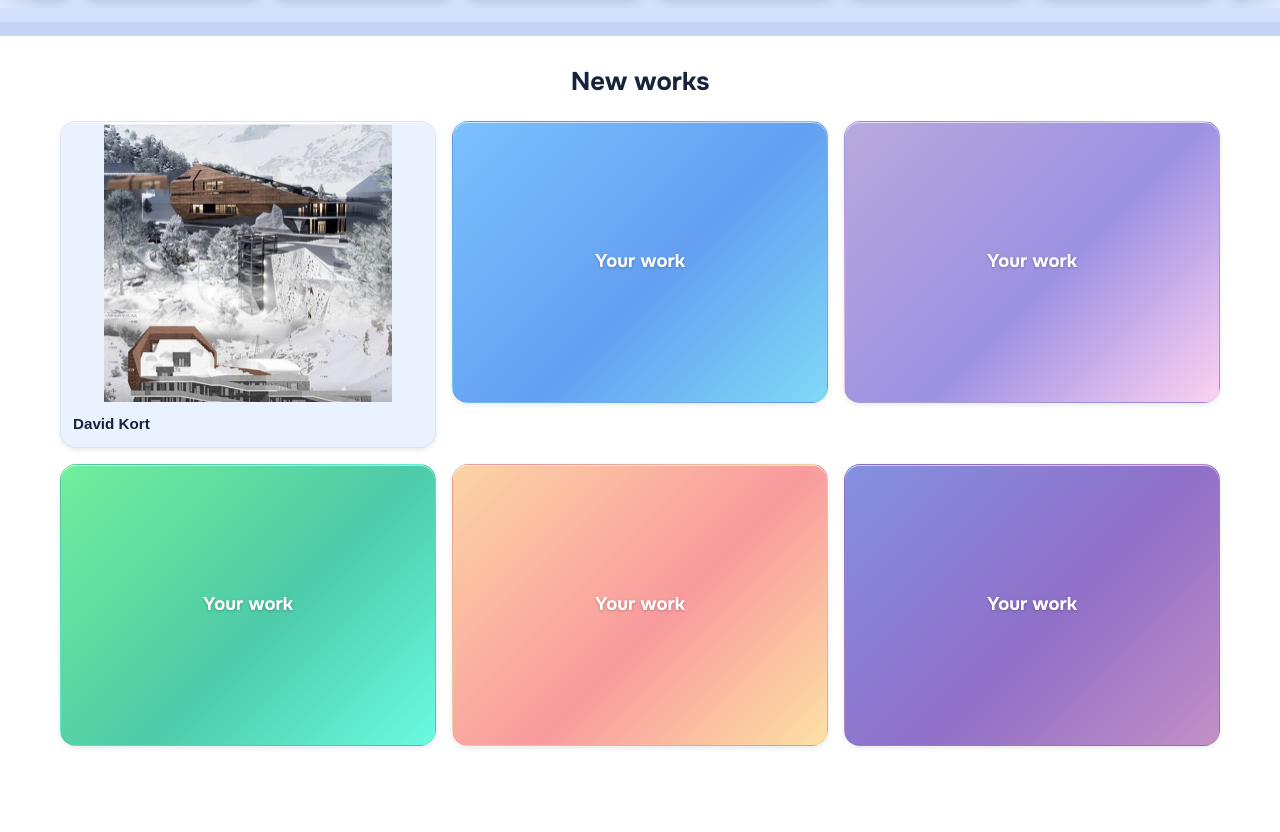
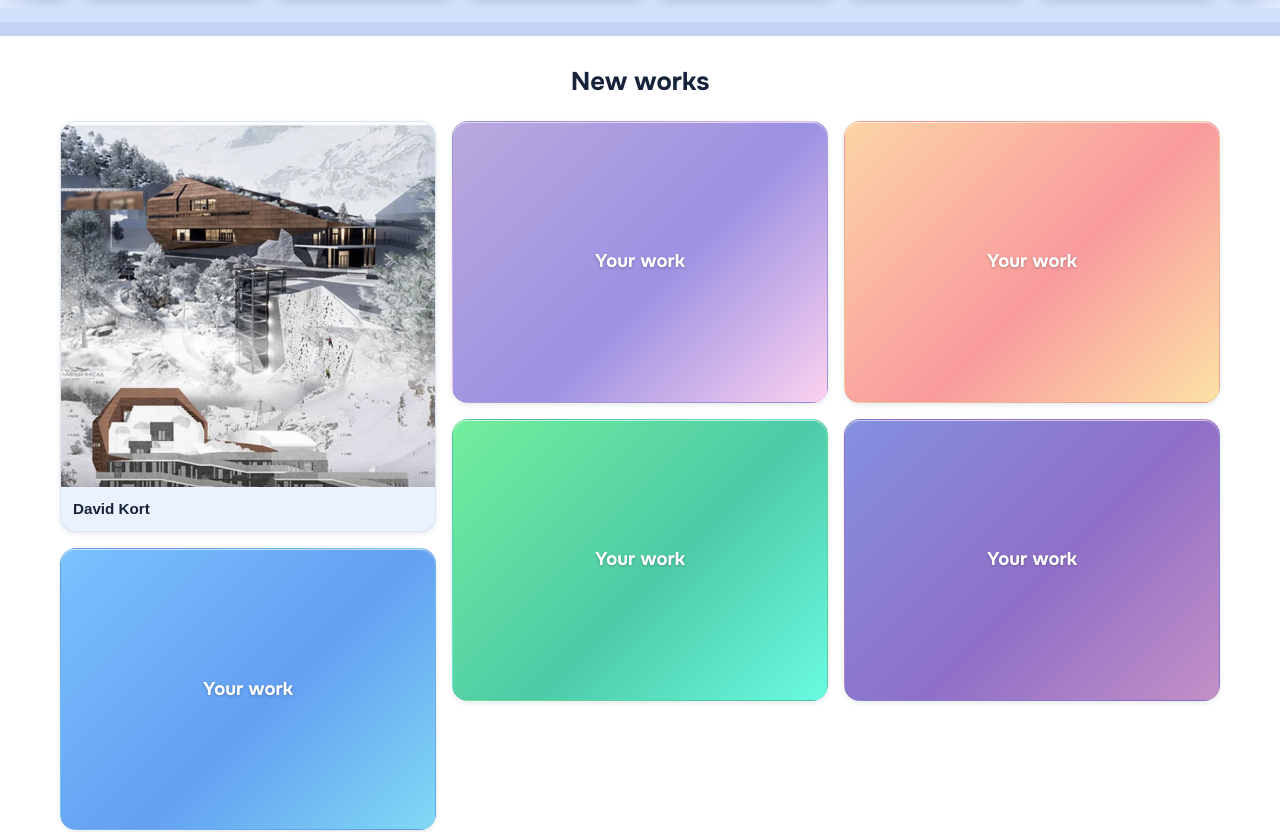
Before and after one commit to dm100usa-oss/no-ai-marketplace, a Next.js app: page /en in a window 1280 px wide. Shown: the part 2632-3464 px from the top of the page. Built offline with nearby package versions, Linux system fonts and the light colour scheme; a web font is replaced by a local one.

Commit message:
Add files via upload

```diff
--- a/src/app/[lang]/page.tsx
+++ b/src/app/[lang]/page.tsx
@@ -61,7 +61,18 @@ export default async function HomePage({
     (p) => p.mainImage && p.showOnHomepage,
   );
   const realWorks = shown.filter((p) => !p.demo);
-  const newWorks = (realWorks.length > 0 ? realWorks : shown).slice(0, 6);
+  // Companies first, then teams, then individual authors, and inside each
+  // of the three the newest first. The same order the catalog uses, and
+  // for the same reason: a place at the top is something participants pay
+  // for. The columns below fill by height rather than by row, so the order
+  // reads down the page rather than across it, and the three groups can
+  // look slightly mixed. What holds either way is that a company's work is
+  // never below an author's in its own column.
+  const typeRank = { company: 0, team: 1, creator: 2 } as const;
+  const newWorks = (realWorks.length > 0 ? realWorks : shown)
+    .slice()
+    .sort((a, b) => typeRank[a.profileType] - typeRank[b.profileType])
+    .slice(0, 6);
 
   // New members strip: the same idea as new works, but keyed on the avatar
   // rather than the work image. Real authors first; the demo profile fills
@@ -499,7 +510,15 @@ export default async function HomePage({
           >
             {dict.home.newWorksTitle}
           </p>
-          <div className="grid grid-cols-1 gap-4 sm:grid-cols-2 lg:grid-cols-3">
+          {/* Works laid out in columns rather than a grid.
+              Every work keeps its own shape and its own height, and the
+              cards stack into whatever gap is nearest, so nothing is
+              cropped and no card floats in an empty field. Column order
+              means the reading order runs down rather than across; on a
+              strip of new work nobody was promised a position, so that
+              costs nothing here. The catalog, where order is sold, keeps
+              its even rows. */}
+          <div className="columns-1 gap-4 sm:columns-2 lg:columns-3">
             {(() => {
               const slotGradients = [
                 "linear-gradient(135deg, rgba(255,154,108,0.75) 0%, rgba(255,106,136,0.75) 55%, rgba(255,153,172,0.75) 100%)",
@@ -519,7 +538,7 @@ export default async function HomePage({
                     key={`work-${p.slug}`}
                     lang={locale}
                     href={href}
-                    className="press-btn flex flex-col overflow-hidden rounded-2xl"
+                    className="press-btn mb-4 flex break-inside-avoid flex-col overflow-hidden rounded-2xl"
                     style={{ background: "var(--color-brand-soft)" }}
                   >
                     {/* The work, and under it a strip with its caption.
@@ -534,13 +553,13 @@ export default async function HomePage({
                         From tablet width up the cards stand side by side
                         and have to line up, so there they share one frame
                         and the work is fitted inside it. */}
-                    <span className="flex items-center justify-center overflow-hidden sm:aspect-[4/3]">
+                    <span className="block overflow-hidden">
                       <img
                         src={p.mainImage}
                         alt={p.name}
                         loading="lazy"
                         decoding="async"
-                        className="block h-auto w-full object-contain sm:h-full"
+                        className="block h-auto w-full"
                       />
                     </span>
                     <span className="block px-3 py-2.5">
@@ -574,7 +593,7 @@ export default async function HomePage({
                     key={`slot-${i}`}
                     lang={locale}
                     href="/join"
-                    className="press-btn relative flex aspect-[4/3] items-center justify-center overflow-hidden rounded-2xl"
+                    className="press-btn relative mb-4 flex aspect-[4/3] break-inside-avoid items-center justify-center overflow-hidden rounded-2xl"
                     style={{ background: slotGradients[i % slotGradients.length] }}
                   >
                     <span
```
